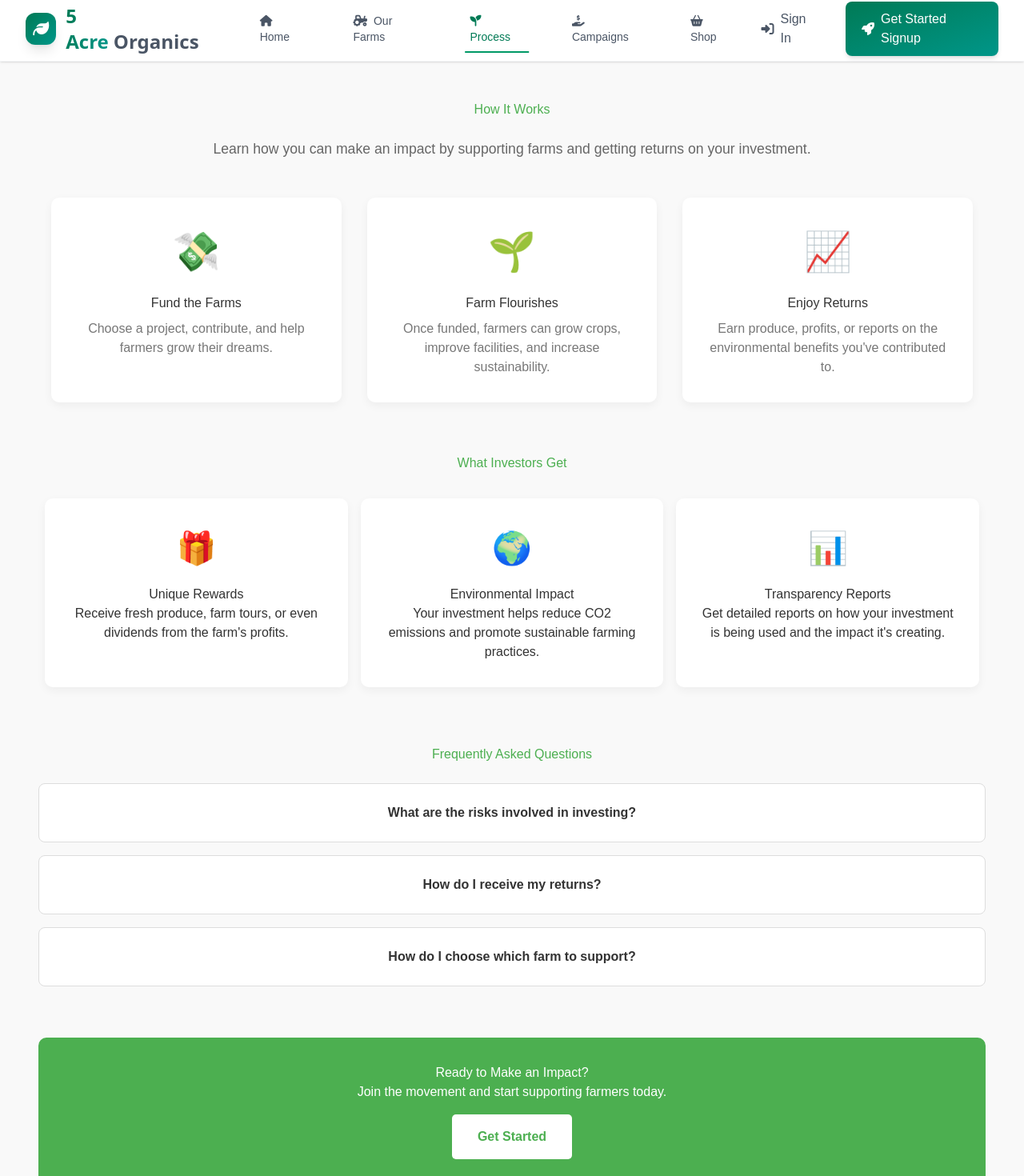
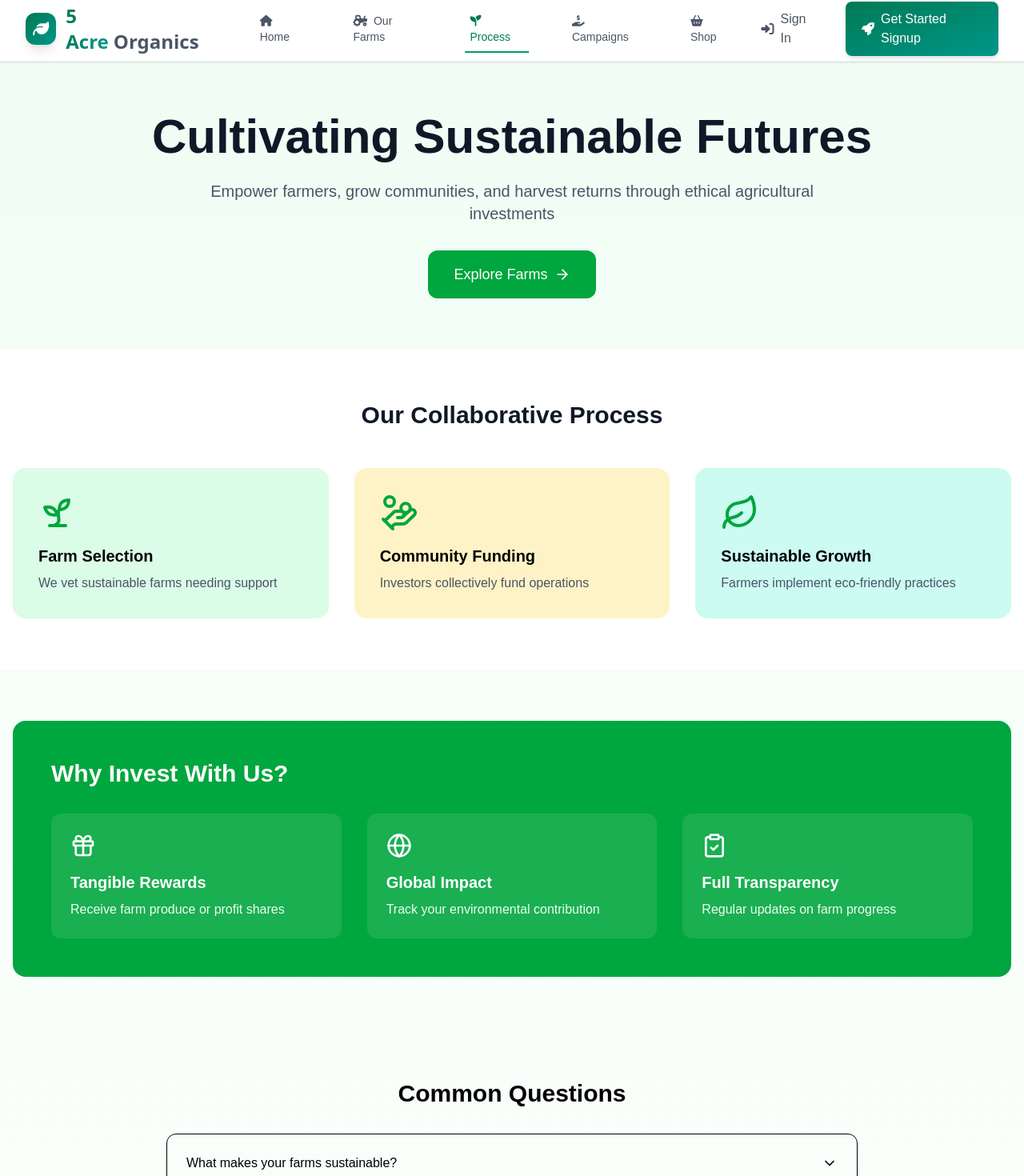
Before and after one commit to anirudddha/crowd-farming, a React (Vite) app: page /how-it-works in a window 1280 px wide. Shown: the part 4-1474 px from the top of the page at 80% size. Built offline with nearby package versions, Linux system fonts and the light colour scheme; the HTML template or start-up script is replaced by a standard one.

Commit message:
update how it works page

```diff
--- a/src/pages/HowItWorks.jsx
+++ b/src/pages/HowItWorks.jsx
@@ -1,85 +1,174 @@
 import React, { useState } from 'react';
-import '../styles/HowItWorks.css'; // Update CSS to new styles
 import { Link } from 'react-router-dom';
+import { ChevronDown, ArrowRight, Sprout, HandCoins, Leaf, BarChart, Gift, Globe, ClipboardCheck } from 'lucide-react';
+import { motion, AnimatePresence } from 'framer-motion';
 
 const HowItWorks = () => {
-  const [faqOpen, setFaqOpen] = useState([false, false, false]);
+  const [openFaqIndex, setOpenFaqIndex] = useState(null);
 
   const toggleFaq = (index) => {
-    const updatedFaqOpen = [...faqOpen];
-    updatedFaqOpen[index] = !updatedFaqOpen[index];
-    setFaqOpen(updatedFaqOpen);
+    setOpenFaqIndex(openFaqIndex === index ? null : index);
   };
 
   return (
-    <div className="how-it-works-container">
-      <h2>How It Works</h2>
-      <p className="intro-text">
-        Learn how you can make an impact by supporting farms and getting returns on your investment.
+    <div className="min-h-screen bg-gradient-to-b from-green-50 to-white">
+      {/* Hero Section */}
+      <section className="max-w-7xl mx-auto px-4 py-16 text-center">
+        <h1 className="text-4xl md:text-6xl font-bold text-gray-900 mb-6">
+          Cultivating Sustainable Futures
+        </h1>
+        <p className="text-xl text-gray-600 mb-8 max-w-3xl mx-auto">
+          Empower farmers, grow communities, and harvest returns through ethical agricultural investments
         </p>
+        <Link
+          to="/campaigns"
+          className="inline-flex items-center gap-2 bg-green-600 text-white px-8 py-4 rounded-xl hover:bg-green-700 transition-colors text-lg"
+        >
+          Explore Farms
+          <ArrowRight className="w-5 h-5" />
+        </Link>
+      </section>
 
-      <div className="steps-container">
-        <div className="step">
-          <div className="step-icon">💸</div>
-          <h3>Fund the Farms</h3>
-          <p>Choose a project, contribute, and help farmers grow their dreams.</p>
+      {/* Process Section */}
+      <section className="py-16 bg-white">
+        <div className="max-w-7xl mx-auto px-4">
+          <h2 className="text-3xl font-bold text-center mb-12 text-gray-900">
+            Our Collaborative Process
+          </h2>
+          <div className="grid md:grid-cols-3 gap-8">
+            {[
+              {
+                icon: <Sprout className="w-12 h-12 text-green-600" />,
+                title: "Farm Selection",
+                text: "We vet sustainable farms needing support",
+                color: "bg-green-100"
+              },
+              {
+                icon: <HandCoins className="w-12 h-12 text-green-600" />,
+                title: "Community Funding",
+                text: "Investors collectively fund operations",
+                color: "bg-amber-100"
+              },
+              {
+                icon: <Leaf className="w-12 h-12 text-green-600" />,
+                title: "Sustainable Growth",
+                text: "Farmers implement eco-friendly practices",
+                color: "bg-teal-100"
+              }
+            ].map((step, index) => (
+              <div key={index} className={`p-8 rounded-2xl ${step.color} transition-transform hover:scale-105`}>
+                <div className="mb-4">{step.icon}</div>
+                <h3 className="text-xl font-semibold mb-2">{step.title}</h3>
+                <p className="text-gray-600">{step.text}</p>
               </div>
-        <div className="step">
-          <div className="step-icon">🌱</div>
-          <h3>Farm Flourishes</h3>
-          <p>Once funded, farmers can grow crops, improve facilities, and increase sustainability.</p>
-        </div>
-        <div className="step">
-          <div className="step-icon">📈</div>
-          <h3>Enjoy Returns</h3>
-          <p>Earn produce, profits, or reports on the environmental benefits you've contributed to.</p>
+            ))}
           </div>
         </div>
+      </section>
 
-      <div className="investor-benefits">
-        <h2>What Investors Get</h2>
-        <div className="benefits-grid">
-          <div className="benefit-item">
-            <div className="benefit-icon">🎁</div>
-            <h3>Unique Rewards</h3>
-            <p>Receive fresh produce, farm tours, or even dividends from the farm's profits.</p>
+      {/* Investor Benefits */}
+      <section className="py-16">
+        <div className="max-w-7xl mx-auto px-4">
+          <div className="bg-green-600 rounded-2xl p-8 md:p-12 text-white">
+            <h2 className="text-3xl font-bold mb-8">Why Invest With Us?</h2>
+            <div className="grid md:grid-cols-3 gap-8">
+              {[
+                {
+                  icon: <Gift className="w-8 h-8" />,
+                  title: "Tangible Rewards",
+                  text: "Receive farm produce or profit shares"
+                },
+                {
+                  icon: <Globe className="w-8 h-8" />,
+                  title: "Global Impact",
+                  text: "Track your environmental contribution"
+                },
+                {
+                  icon: <ClipboardCheck className="w-8 h-8" />,
+                  title: "Full Transparency",
+                  text: "Regular updates on farm progress"
+                }
+              ].map((benefit, index) => (
+                <div key={index} className="p-6 bg-white/10 rounded-xl backdrop-blur-sm">
+                  <div className="mb-4">{benefit.icon}</div>
+                  <h3 className="text-xl font-semibold mb-2">{benefit.title}</h3>
+                  <p className="text-green-50">{benefit.text}</p>
                 </div>
-          <div className="benefit-item">
-            <div className="benefit-icon">🌍</div>
-            <h3>Environmental Impact</h3>
-            <p>Your investment helps reduce CO2 emissions and promote sustainable farming practices.</p>
-          </div>
-          <div className="benefit-item">
-            <div className="benefit-icon">📊</div>
-            <h3>Transparency Reports</h3>
-            <p>Get detailed reports on how your investment is being used and the impact it's creating.</p>
+              ))}
             </div>
           </div>
         </div>
+      </section>
 
       {/* FAQ Section */}
-      <div className="faq-section">
-        <h2>Frequently Asked Questions</h2>
-        <div className="faq-item" onClick={() => toggleFaq(0)}>
-          <div className="faq-question">What are the risks involved in investing?</div>
-          {faqOpen[0] && <div className="faq-answer">Investments carry risk, but we aim to mitigate this by selecting sustainable, well-vetted farms.</div>}
+      <section className="py-16 max-w-4xl mx-auto px-4">
+        <h2 className="text-3xl font-bold text-center mb-8">Common Questions</h2>
+        <div className="space-y-4">
+          {[
+            {
+              question: "What makes your farms sustainable?",
+              answer: "All partners implement organic practices, water conservation, and renewable energy solutions."
+            },
+            {
+              question: "How are returns calculated?",
+              answer: "Returns vary by project but typically range from 5-15% based on crop success and market prices."
+            },
+            {
+              question: "What happens if a farm underperforms?",
+              answer: "Our risk mitigation fund and insurance policies help protect investor principal."
+            }
+          ].map((faq, index) => (
+            <div
+              key={index}
+              className="border rounded-xl hover:border-green-600 transition-colors"
+              onClick={() => toggleFaq(index)}
+            >
+              <div className="p-6 cursor-pointer flex justify-between items-center">
+                <h3 className="font-medium">{faq.question}</h3>
+                <ChevronDown className={`w-5 h-5 transform transition-transform ${
+                  openFaqIndex === index ? 'rotate-180' : ''
+                }`} />
               </div>
-        <div className="faq-item" onClick={() => toggleFaq(1)}>
-          <div className="faq-question">How do I receive my returns?</div>
-          {faqOpen[1] && <div className="faq-answer">Depending on the project, returns may include produce, profits, or environmental impact reports.</div>}
+              {openFaqIndex === index && (
+                <motion.div
+                  initial={{ opacity: 0 }}
+                  animate={{ opacity: 1 }}
+                  className="px-6 pb-6 text-gray-600"
+                >
+                  {faq.answer}
+                </motion.div>
+              )}
             </div>
-        <div className="faq-item" onClick={() => toggleFaq(2)}>
-          <div className="faq-question">How do I choose which farm to support?</div>
-          {faqOpen[2] && <div className="faq-answer">You can explore farms based on sustainability, environmental goals, and potential profits.</div>}
+          ))}
+        </div>
+      </section>
+
+      {/* CTA Section */}
+      <section className="py-16 bg-gradient-to-r from-green-600 to-emerald-700">
+        <div className="max-w-4xl mx-auto px-4 text-center">
+          <BarChart className="w-16 h-16 mx-auto text-white mb-6" />
+          <h2 className="text-3xl font-bold text-white mb-4">
+            Ready to Grow More Than Crops?
+          </h2>
+          <p className="text-green-100 text-xl mb-8">
+            Join 15,000+ investors nurturing sustainable agriculture
+          </p>
+          <div className="flex flex-col sm:flex-row gap-4 justify-center">
+            <Link
+              to="/signup"
+              className="bg-white text-green-600 px-8 py-3 rounded-xl hover:bg-gray-100 font-medium"
+            >
+              Start Investing
+            </Link>
+            <Link
+              to="/about"
+              className="border-2 border-white text-white px-8 py-3 rounded-xl hover:bg-white/10"
+            >
+              Learn More
+            </Link>
           </div>
         </div>
-
-      {/* Call to Action */}
-      <div className="cta-section">
-        <h3>Ready to Make an Impact?</h3>
-        <p>Join the movement and start supporting farmers today.</p>
-        <Link to="/home" className="cta-button">Get Started</Link>
-      </div>
+      </section>
     </div>
   );
 };
```
Lines whose indentation alone changed are shown as unchanged.
